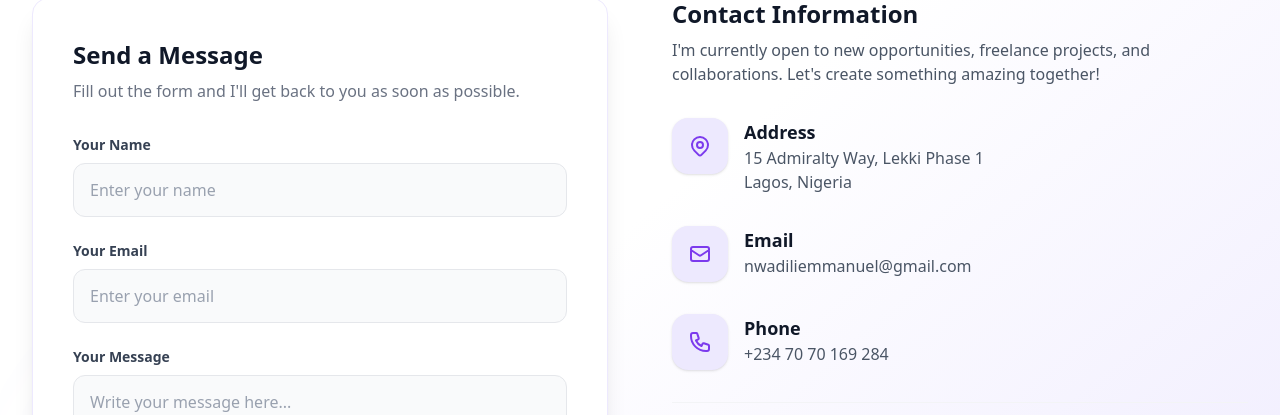
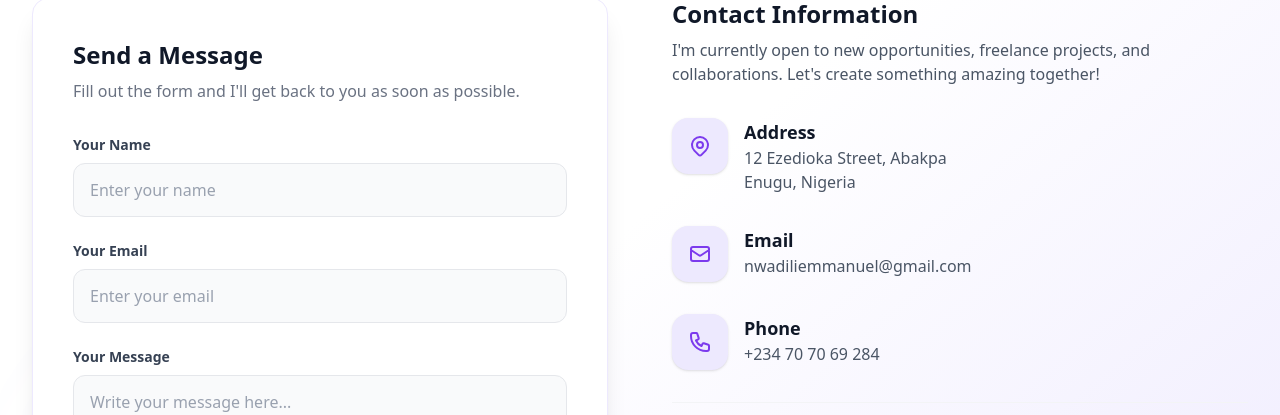
Before and after one commit to nwadiliemmanuel/ai-project-2, a website: page index.html in a window 1280 px wide. Shown: the part 4430-4845 px from the top of the page. Drawn offline with Linux system fonts and the light colour scheme.

Commit message:
Corrected A Misake

```diff
--- a/index.html
+++ b/index.html
@@ -761,7 +761,7 @@ rel="noopener noreferrer" class="flex-1 text-center bg-linear-to-r from-emma-600
                         </div>
                         <div>
                             <h4 class="font-bold text-gray-900 text-lg">Address</h4>
-                            <p class="text-gray-600">15 Admiralty Way, Lekki Phase 1<br>Lagos, Nigeria</p>
+                            <p class="text-gray-600">12 Ezedioka Street, Abakpa<br>Enugu, Nigeria</p>
                         </div>
                     </div>
 
@@ -787,7 +787,7 @@ rel="noopener noreferrer" class="flex-1 text-center bg-linear-to-r from-emma-600
                         </div>
                         <div>
                             <h4 class="font-bold text-gray-900 text-lg">Phone</h4>
-                            <a href="tel:+2348001234567" class="text-gray-600 hover:text-emma-600   active:text-emma-600 transition-colors">+234 70 70 169 284</a>
+                            <a href="tel:+2348001234567" class="text-gray-600 hover:text-emma-600   active:text-emma-600 transition-colors">+234 70 70 69 284</a>
                         </div>
                     </div>
 
```
